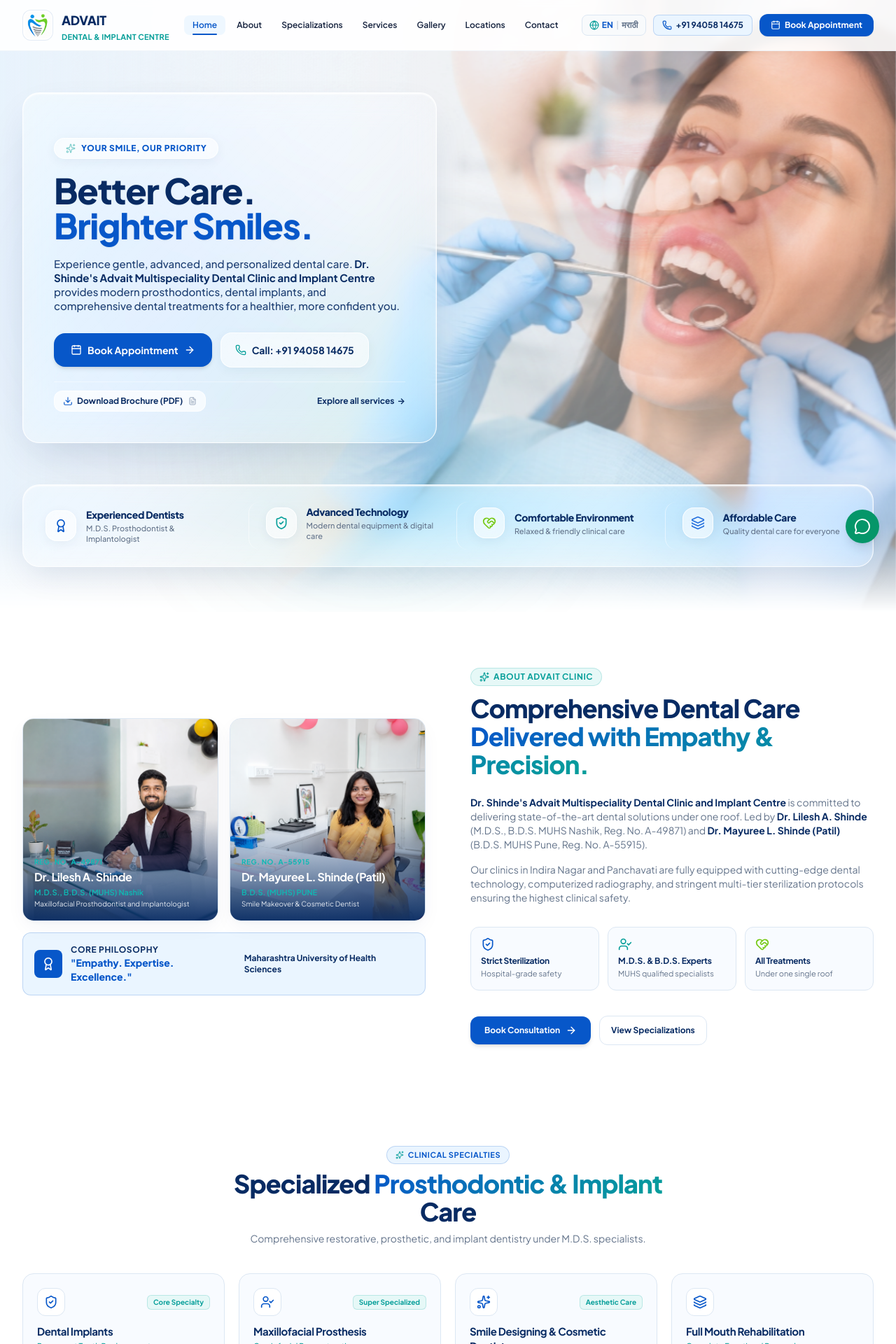
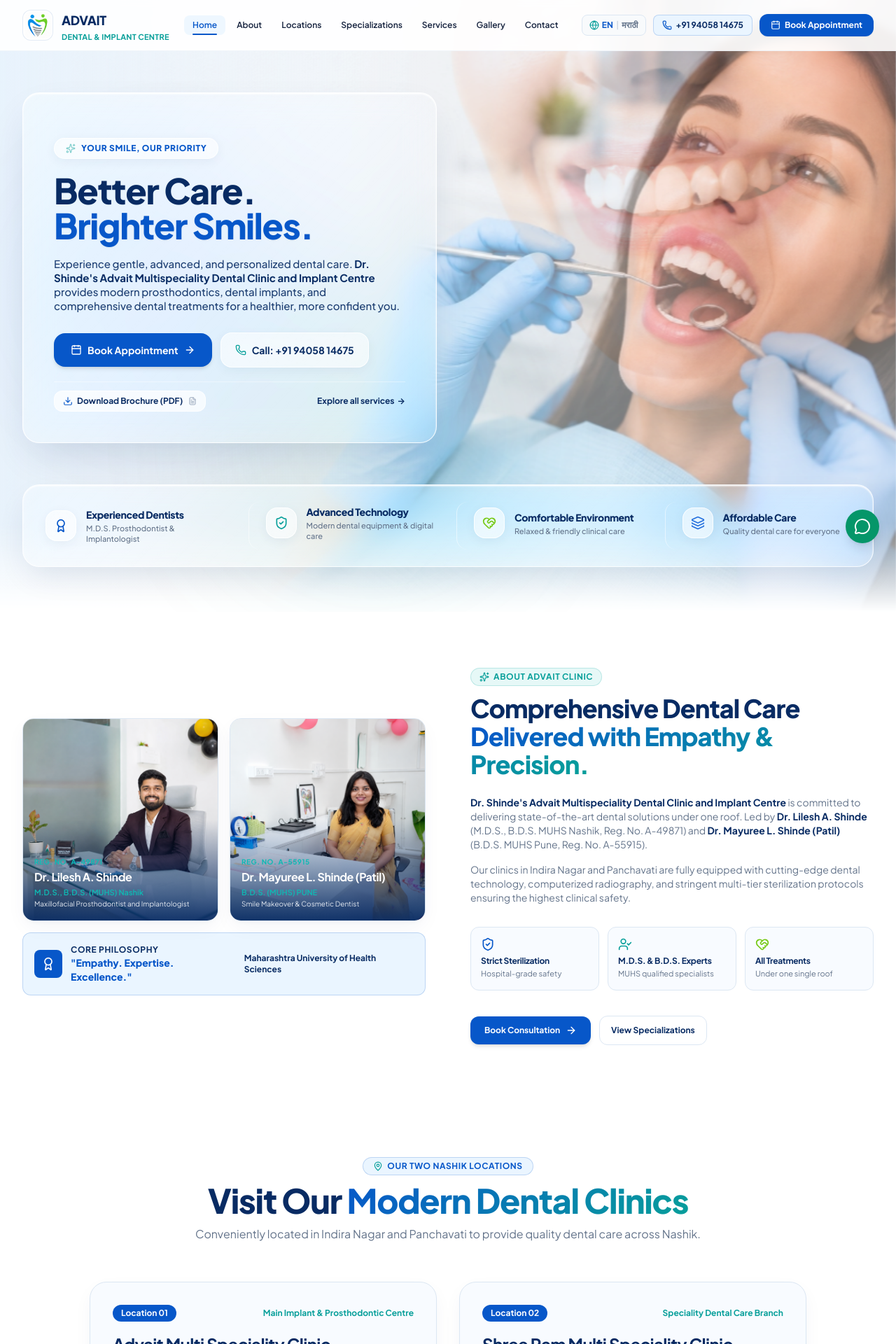
Before and after one commit to Resourcia212/Advait, a React (Vite) app: page / in a window 1280 px wide. Shown: the top 1920 px of the page at 70% size. Built offline with nearby package versions, Linux system fonts and the light colour scheme.

Commit message:
Move Locations section to immediately after About section

```diff
--- a/src/App.tsx
+++ b/src/App.tsx
@@ -132,6 +132,12 @@
             onOpenAppointmentModal={() => handleOpenAppointmentPage()}
           />
 
+          {/* Two Clinic Locations Section */}
+          <LocationsSection
+            currentLang={currentLang}
+            onOpenAppointmentModal={(clinic) => handleOpenAppointmentPage(undefined, clinic)}
+          />
+
           {/* Key Specializations Section */}
           <SpecializationsSection
             currentLang={currentLang}
@@ -160,12 +166,6 @@
 
           {/* Clinic & Clinical Gallery */}
           <GallerySection currentLang={currentLang} />
-
-          {/* Two Clinic Locations Section */}
-          <LocationsSection
-            currentLang={currentLang}
-            onOpenAppointmentModal={(clinic) => handleOpenAppointmentPage(undefined, clinic)}
-          />
 
           {/* Interactive Query & Contact Section */}
           <ContactSection currentLang={currentLang} />
--- a/src/components/layout/Footer.tsx
+++ b/src/components/layout/Footer.tsx
@@ -47,10 +47,10 @@
   const navLinks = [
     { id: 'home', labelEn: 'Home', labelMr: 'मुख्यपृष्ठ' },
     { id: 'about', labelEn: 'About Advait', labelMr: 'क्लिनिक माहिती' },
+    { id: 'locations', labelEn: 'Clinic Locations', labelMr: 'शाखा पत्ते' },
     { id: 'specializations', labelEn: 'Specializations', labelMr: 'विशेष तज्ज्ञता' },
     { id: 'services', labelEn: 'Dental Services', labelMr: 'सर्व दंत उपचार' },
     { id: 'gallery', labelEn: 'Gallery', labelMr: 'दालन' },
-    { id: 'locations', labelEn: 'Clinic Locations', labelMr: 'शाखा पत्ते' },
     { id: 'contact', labelEn: 'Contact Us', labelMr: 'संपर्क' },
   ];
 
--- a/src/components/layout/Navbar.tsx
+++ b/src/components/layout/Navbar.tsx
@@ -24,10 +24,10 @@
   const primaryNavLinks = [
     { id: 'home', labelEn: 'Home', labelMr: 'मुख्यपृष्ठ' },
     { id: 'about', labelEn: 'About', labelMr: 'माहिती' },
+    { id: 'locations', labelEn: 'Locations', labelMr: 'शाखा' },
     { id: 'specializations', labelEn: 'Specializations', labelMr: 'विशेष तज्ज्ञता' },
     { id: 'services', labelEn: 'Services', labelMr: 'सर्व सेवा' },
     { id: 'gallery', labelEn: 'Gallery', labelMr: 'दालन' },
-    { id: 'locations', labelEn: 'Locations', labelMr: 'शाखा' },
     { id: 'contact', labelEn: 'Contact', labelMr: 'संपर्क' },
   ];
 
```
